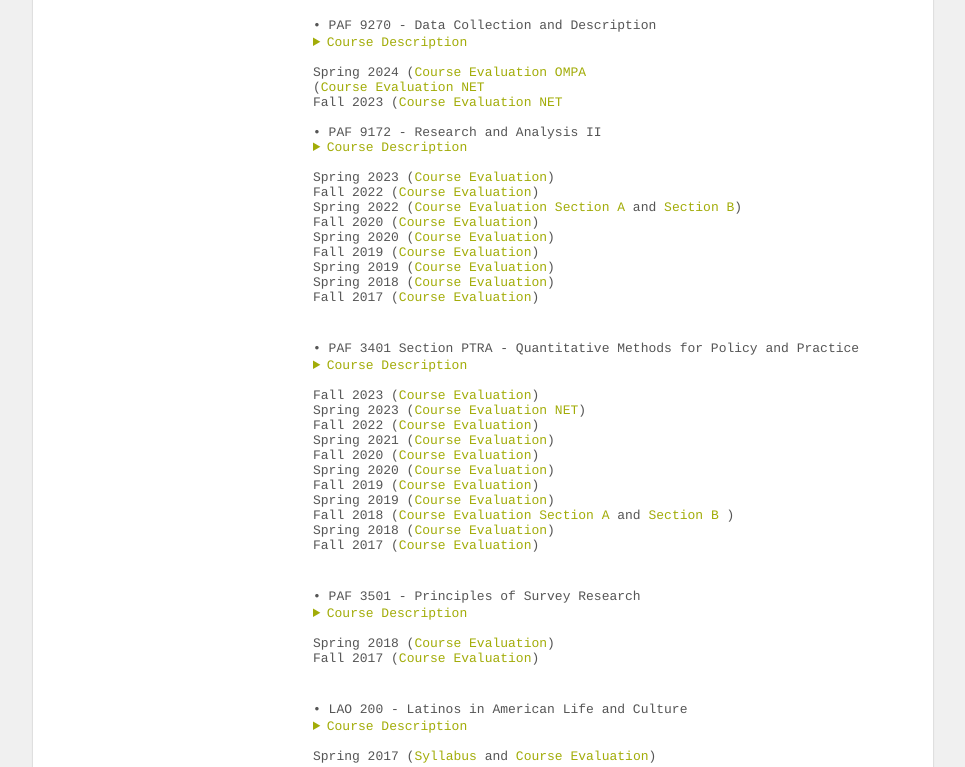
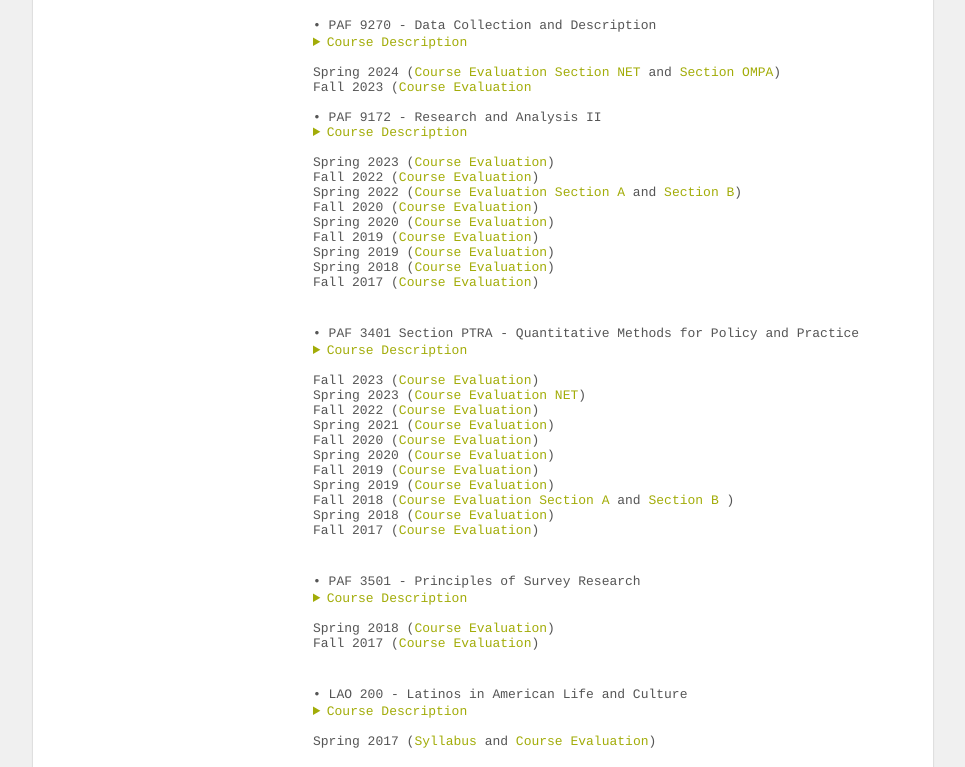
Before and after one commit to rubiavalente/rubiavalente.github.io, a plain HTML site: page index.html in a window 1280 px wide. Shown: the part 4076-4843 px from the top of the page, without its empty margins (157-1122 px from the left). Drawn offline with nearby package versions, Linux system fonts and the light colour scheme.

Commit message:
final touches

```diff
--- a/index.html
+++ b/index.html
@@ -419,10 +419,9 @@ Brazil Revisited." <i> Latin America Research Review, </i> 55(2), 207-226, 2020
 						<i>Data Collection and Description (PAF 9270) is the first course in the research methods sequence. Upon completion of this course, students can choose between Data Analysis for Public Service (PAF 9171) and Causal Analysis and Inference (PAF 9272). PAF 9270 teaches students how to collect qualitative and quantitative data for domestic and international policy or practice purposes and how to analyze and present data for descriptive purposes. It also teaches students how to interpret existing descriptive analyses to extract relevant and accurate information. The course will introduce the following topics: research questions and concepts, descriptive vs. causal research, case-oriented vs. variable-oriented approaches, sampling, data cleaning, and determining and maintaining data collection for organizations. Students will develop thefollowing specific skills: using spreadsheets, univariate and bivariate descriptive statistics, data visualization, conducting interviews or qualitative observation, analyzing and coding qualitative data, designing and assessing measures, and designing survey questionnaires and procedures. Course sections will use applications tailored towards students’ interests and concentrations (e.g., sections more populated with MIA students will have a greater international focus). </details></i>
 					<br>
 					Spring 2024
-					(<a href="files/PAF9270_2024_Spring.pdf">Course Evaluation OMPA</a> <br>
-					(<a href="files/PAF9270_2024_Spring.pdf">Course Evaluation NET</a> <br>
+					(<a href="files/PAF9270_2024_Spring.pdf">Course Evaluation Section NET</a> and <a href="files/PAF9270_OMPA_2024_Spring.pdf"> Section OMPA</a>) <br>
 					Fall 2023
-					(<a href="files/PAF9270_2023_Fall.pdf">Course Evaluation NET</a> <br>
+					(<a href="files/PAF9270_2023_Fall.pdf">Course Evaluation</a> <br>
 
 					<br></p>
 
```
